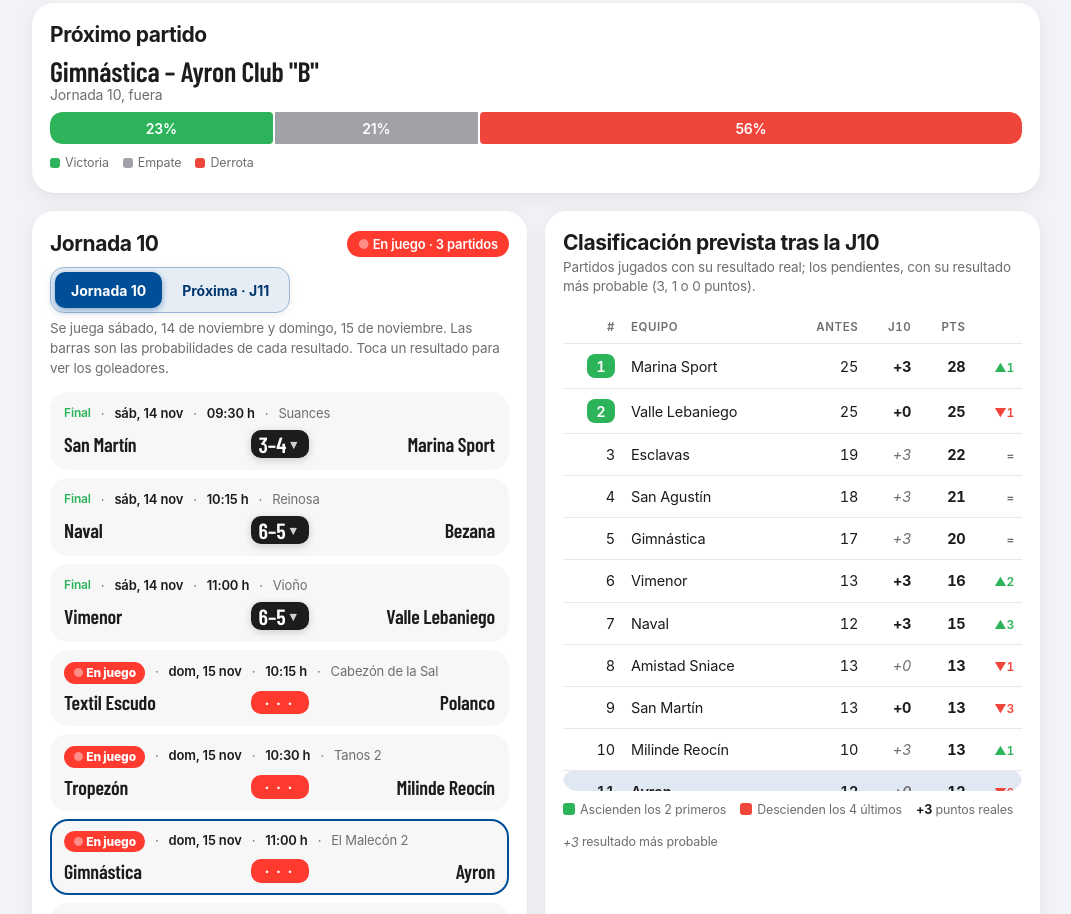
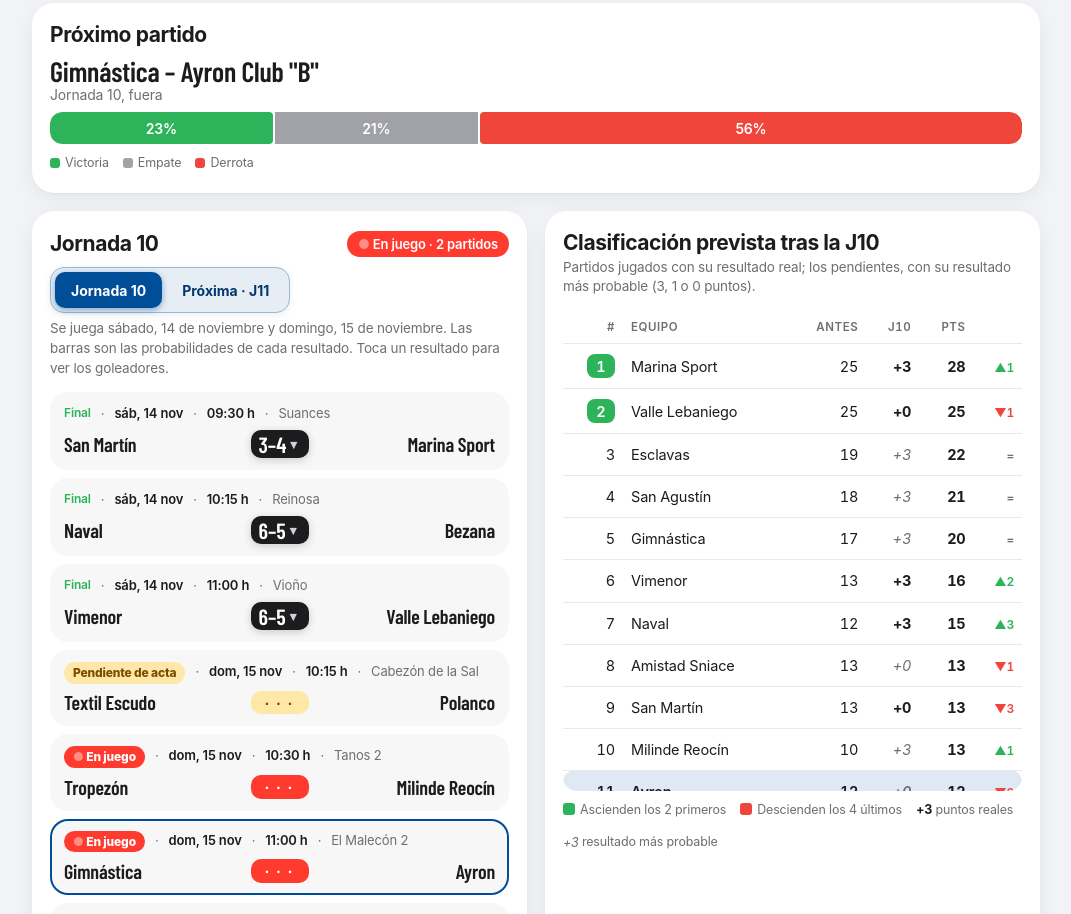
Before and after one commit to Katxirulo/ayronalevinb, a plain HTML site: page index.html in a window 1280 px wide. Shown: the part 376-1290 px from the top of the page, without its empty margins (104-1175 px from the left). Drawn offline with nearby package versions, Linux system fonts and the light colour scheme.

Commit message:
Add files via upload

```diff
--- a/index.html
+++ b/index.html
@@ -286,6 +286,8 @@ button.pj-res.abre[aria-expanded=true] .flecha{transform:rotate(180deg)}
 .pj-goles-nada{margin:0;font-size:13px;color:var(--tinta-2);text-align:center}
 .pestanas-j{margin:10px 0 2px}
 @media (max-width:560px){.pestanas-j{width:100%}.pestanas-j .boton{flex:1}}
+.tag-acta{font-size:12px;font-weight:800;color:#7A4B00;background:#FFE7A8;border-radius:999px;padding:2px 9px}
+.pj-res.acta{background:#FFE7A8;color:#7A4B00;font-size:18px;letter-spacing:2px}
 </style>
 </head>
 <body>
@@ -1000,11 +1002,22 @@ jornada,local,visitante,goles_local,goles_visitante
   const etq = (x) => (pct(x) >= 10 ? pct(x) + '%' : '');
 
   // Un partido está "en juego" desde su hora de inicio hasta que hay resultado (acta cerrada en la federación)
+  // Estado de un partido sin resultado: «en juego» durante su duración; después, «pendiente de acta»
+  const DURACION_MIN = 75;  // minutos desde la hora de inicio hasta que se da por terminado
+  function inicio(p) {
+    return p.cal.fecha && p.cal.hora && !p.cal.aprox ? new Date(p.cal.fecha + 'T' + p.cal.hora + ':00') : null;
+  }
   function enJuego(p) {
     if (p.gl !== null) return false;
-    if (p.cal.estado === 'en_juego') return true;
-    if (!p.cal.fecha || !p.cal.hora || p.cal.aprox) return false;
-    return new Date(p.cal.fecha + 'T' + p.cal.hora + ':00') <= new Date();
+    const i = inicio(p);
+    if (!i) return p.cal.estado === 'en_juego';
+    const ahora = new Date();
+    return i <= ahora && ahora < new Date(i.getTime() + DURACION_MIN * 60000);
+  }
+  function sinActa(p) {
+    if (p.gl !== null || enJuego(p)) return false;
+    const i = inicio(p);
+    return !!i && new Date() >= new Date(i.getTime() + DURACION_MIN * 60000);
   }
 
   let vistaJ = 'actual';
@@ -1038,9 +1051,10 @@ jornada,local,visitante,goles_local,goles_visitante
     document.getElementById('th-jornada').textContent = 'J' + J;
     const est = document.getElementById('estado-jornada');
     // Rojo «En juego» solo si hay algún partido disputándose ahora; si no, cuántos se han jugado
-    const vivos = psV.filter((p) => enJuego(p)).length;
+    const vivos = psV.filter((p) => enJuego(p)).length, esperando = psV.filter((p) => sinActa(p)).length;
     const conHora = psV.filter((p) => p.cal.fecha && p.cal.hora && !p.cal.aprox).length;
     est.textContent = vivos ? `En juego · ${vivos} ${vivos === 1 ? 'partido' : 'partidos'}`
+      : esperando ? `Esperando ${esperando === 1 ? 'acta' : esperando + ' actas'} · ${hechosV} de ${psV.length} jugados`
       : hechosV === psV.length ? 'Terminada'
       : JV !== J ? (conHora ? `${conHora} de ${psV.length} con horario` : 'Horarios pendientes')
       : hechosV === 0 ? 'Por jugar'
@@ -1054,13 +1068,13 @@ jornada,local,visitante,goles_local,goles_visitante
     document.getElementById('lista-jornada').innerHTML = psV.map((p) => {
       const c = p.cal, yo = p.local === eq || p.visitante === eq;
       const meta = [
-        p.gl !== null ? '<span class="tag-final">Final</span>' : enJuego(p) ? '<span class="tag-vivo">En juego</span>' : '',
+        p.gl !== null ? '<span class="tag-final">Final</span>' : enJuego(p) ? '<span class="tag-vivo">En juego</span>' : sinActa(p) ? '<span class="tag-acta">Pendiente de acta</span>' : '',
         c.fecha ? `<b>${esc(fecha(c.fecha))}</b>` : '<b>Fecha por confirmar</b>',
         c.hora && !c.aprox ? `<b>${esc(c.hora)} h</b>` : '',
         c.campo ? esc(c.campo) + (c.ciudad ? ' (' + esc(c.ciudad) + ')' : '') : ''
       ].filter(Boolean).join('<span aria-hidden="true">·</span>');
-      const centro = p.gl !== null ? `<button type="button" class="pj-res abre" data-j="${p.j}" data-l="${esc(p.local)}" data-v="${esc(p.visitante)}" aria-expanded="false" title="Ver goleadores">${p.gl}–${p.gv}<span class="flecha" aria-hidden="true">▾</span></button>` : enJuego(p) ? '<span class="pj-res vivo">· · ·</span>' : '<span class="pj-res pend">vs</span>';
-      const barra = p.gl === null && p.q && !enJuego(p) ? `
+      const centro = p.gl !== null ? `<button type="button" class="pj-res abre" data-j="${p.j}" data-l="${esc(p.local)}" data-v="${esc(p.visitante)}" aria-expanded="false" title="Ver goleadores">${p.gl}–${p.gv}<span class="flecha" aria-hidden="true">▾</span></button>` : enJuego(p) ? '<span class="pj-res vivo">· · ·</span>' : sinActa(p) ? '<span class="pj-res acta">· · ·</span>' : '<span class="pj-res pend">vs</span>';
+      const barra = p.gl === null && p.q && !enJuego(p) && !sinActa(p) ? `
         <div class="barra-prob mini" role="img" aria-label="${esc(p.local)} ${pct(p.q.pl)}%, empate ${pct(p.q.pe)}%, ${esc(p.visitante)} ${pct(p.q.pv)}%">
           <span style="width:${pct(p.q.pl)}%;background:var(--p1)" title="${pct(p.q.pl)}%">${etq(p.q.pl)}</span>
           <span style="width:${pct(p.q.pe)}%;background:var(--e)" title="${pct(p.q.pe)}%">${etq(p.q.pe)}</span>
```
